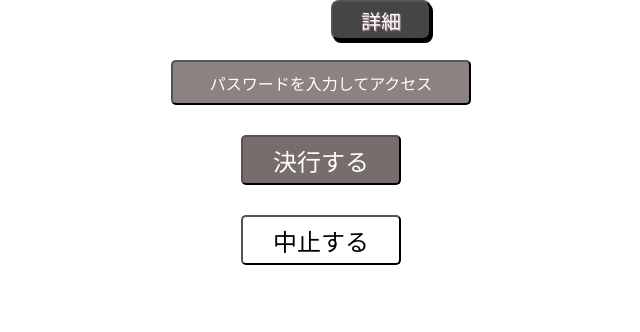
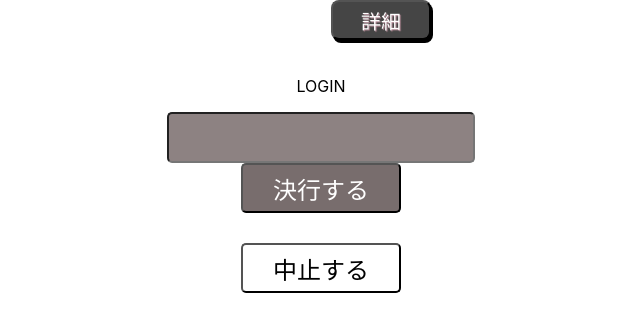
Before and after one commit to sie-fufu/react-petit-practice, a React (Create React App) app: page / in a window 1280 px wide. Shown: the top 332 px of the page, without its empty margins (319-959 px from the left). Built offline with nearby package versions, Linux system fonts and the light colour scheme.

Commit message:
login画面作成途中

```diff
--- a/src/App.tsx
+++ b/src/App.tsx
@@ -3,7 +3,7 @@ import "./App.css";
 import { CancelButton } from "./atoms/button/CancelButton";
 import { DecisiveButton } from "./atoms/button/DecisiveButton";
 import { FloatButton } from "./atoms/button/FloatButton";
-import { LoginButton } from "./atoms/button/LoginButton";
+import { Login } from "./pages/Login";
 
 function App() {
   return (
@@ -12,7 +12,7 @@ function App() {
       <br />
       <br />
       <br />
-      <LoginButton />
+      <Login />
       <br />
       <DecisiveButton />
       <br />
--- /dev/null
+++ b/src/atoms/button/InputButton.tsx
@@ -0,0 +1,21 @@
+import { Input } from "@chakra-ui/input";
+import { memo, VFC } from "react";
+import classes from "../../components/styles/FloatButton.module.scss";
+
+type Props = {
+  disabled?: boolean;
+  loading?: boolean;
+  onChange: () => void;
+};
+
+export const InputButton: VFC<Props> = memo((props) => {
+  const { disabled = false, loading = false, onChange } = props;
+
+  return (
+    <Input
+      className={classes.logButton}
+      disabled={disabled || loading}
+      onChange={onChange}
+    />
+  );
+});
--- a/src/atoms/button/LoginButton.tsx
+++ /dev/null
@@ -1,8 +0,0 @@
-import { memo } from "react";
-import classes from "../../components/styles/FloatButton.module.scss";
-
-export const LoginButton = memo(() => {
-  return (
-    <button className={classes.logButton}>パスワードを入力してアクセス</button>
-  );
-});
--- /dev/null
+++ b/src/pages/Login.tsx
@@ -0,0 +1,20 @@
+import { ChangeEvent, memo, useState, VFC } from "react";
+import { InputButton } from "../atoms/button/InputButton";
+
+export const Login: VFC = memo(() => {
+  const [UserInpt, setUserInput] = useState("");
+  const { login, loading } = InputButton;
+
+  const onChangeUserId = (e: ChangeEvent<HTMLInputElement>) =>
+    setUserInput(e.target.value);
+  return (
+    <>
+      <p>LOGIN</p>
+      <InputButton
+        onChange={onChangeUserId}
+        loading={loading}
+        placeHolder={"パスワードを入力してアクセス"}
+      />
+    </>
+  );
+});
```
